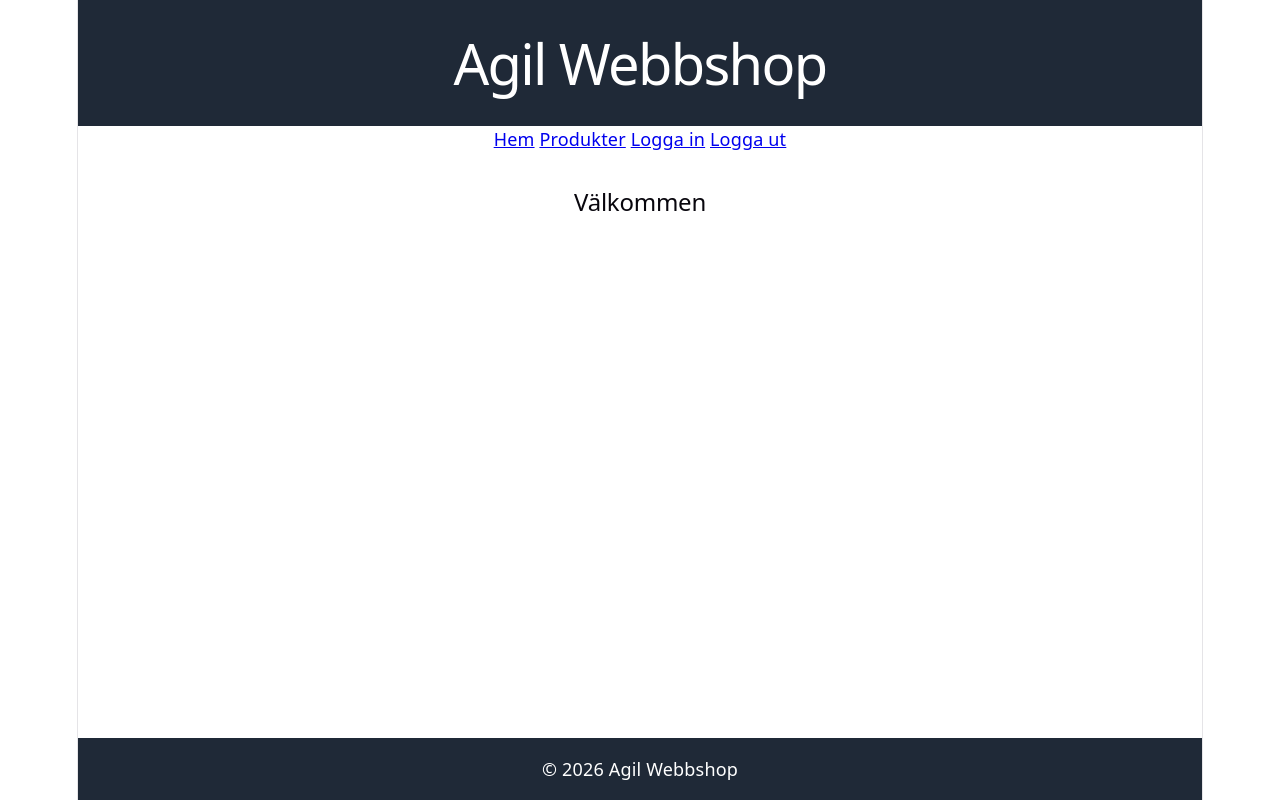
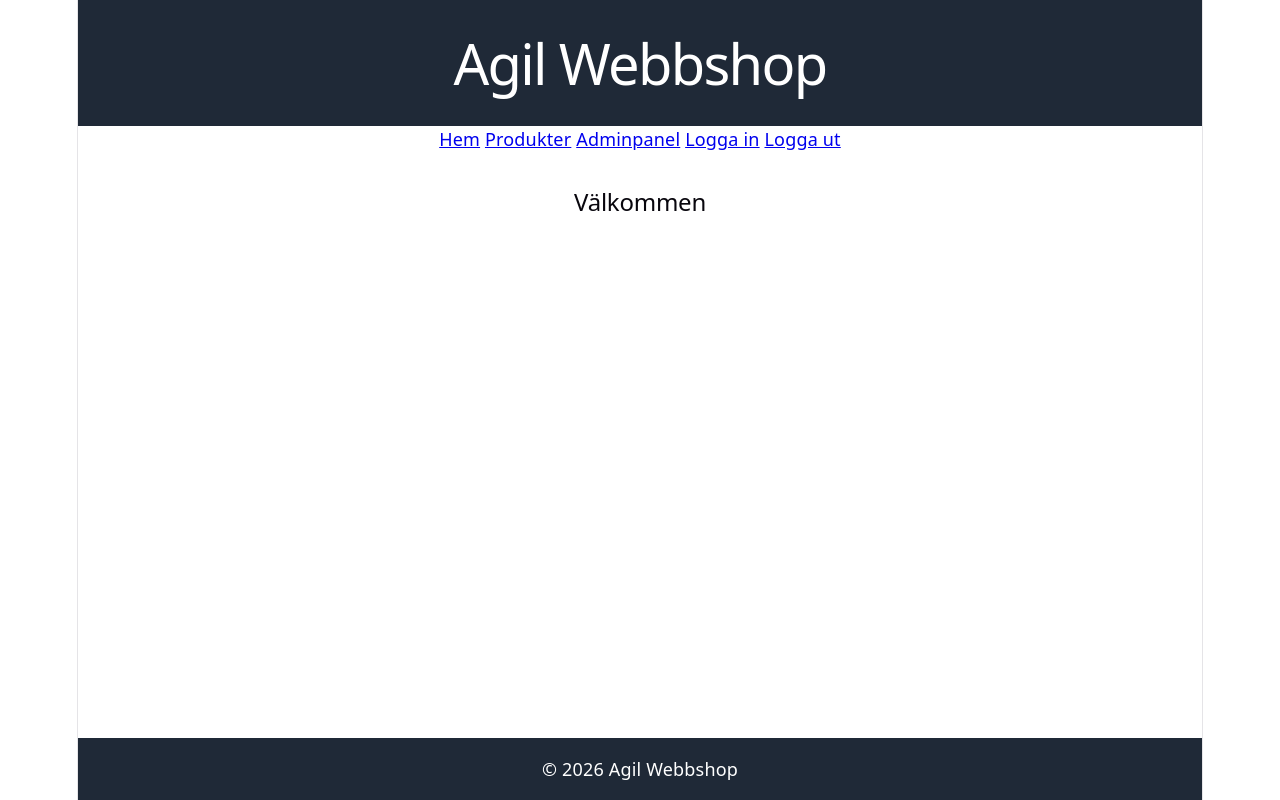
Before and after one commit to fabian-berencreutz/agil-webshop-frontend, a React (Vite) app: page / in a window 1280 px wide. Built offline with nearby package versions, Linux system fonts and the light colour scheme; no server answers.

Commit message:
Lagt till Adminpanel-länk i menyn och admin-länkar på PrivatePage

```diff
--- a/src/App.tsx
+++ b/src/App.tsx
@@ -18,6 +18,7 @@ function App() {
       <Header />
       <nav>
         <Link to="/">Hem</Link> <Link to="/products">Produkter</Link>{" "}
+        <Link to="/private">Adminpanel</Link>{" "}
         <Link to="/login">Logga in</Link> <Link to="/" onClick={logout}>Logga ut</Link>
       </nav>
 
--- a/src/pages/PrivatePage.tsx
+++ b/src/pages/PrivatePage.tsx
@@ -1,8 +1,18 @@
+import { Link } from "react-router-dom";
+
 function PrivatePage() {
   return (
     <div>
-      <h1>Privat sida</h1>
-      <p>Du är inloggad och kan se den här sidan.</p>
+      <h1>Adminpanel</h1>
+      <p>Välkommen! Välj en åtgärd nedan:</p>
+      <ul>
+        <li>
+          <Link to="/admin/products">Visa produkter</Link>
+        </li>
+        <li>
+          <Link to="/admin/products/new">Lägg till produkt</Link>
+        </li>
+      </ul>
     </div>
   );
 }
```
